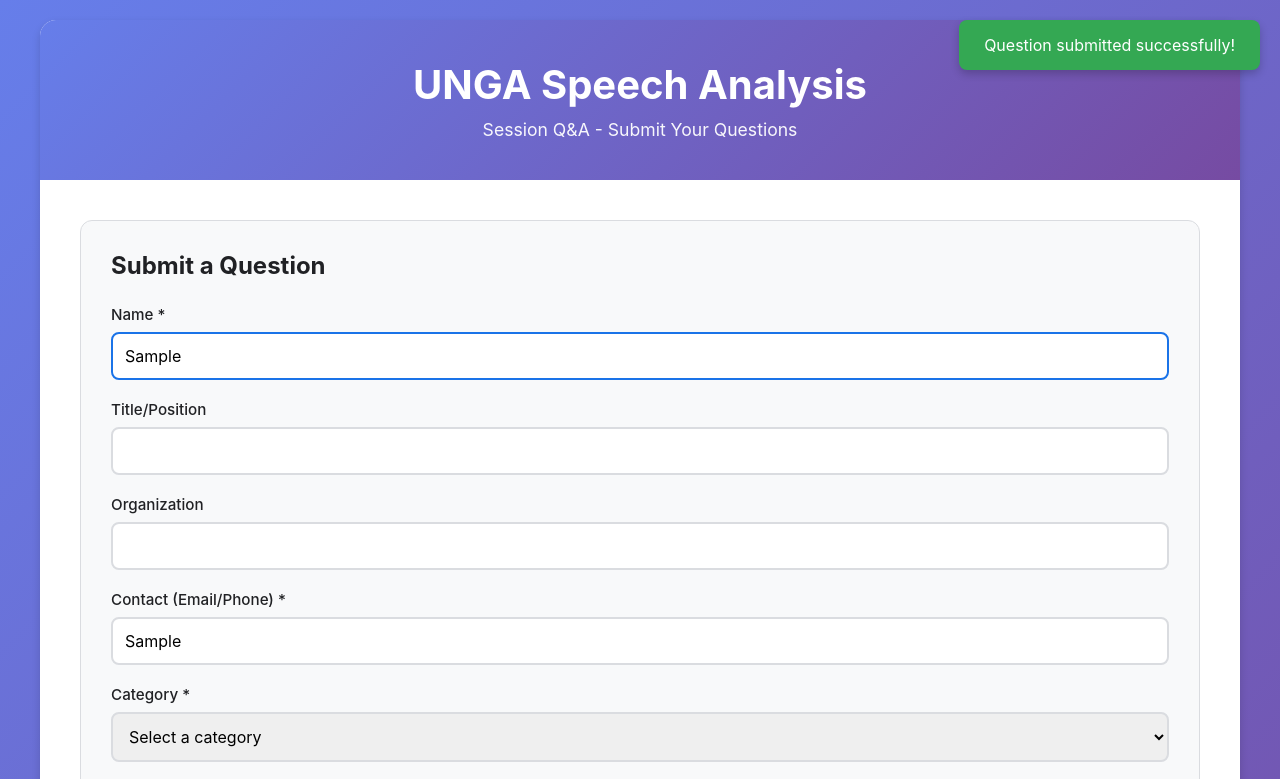
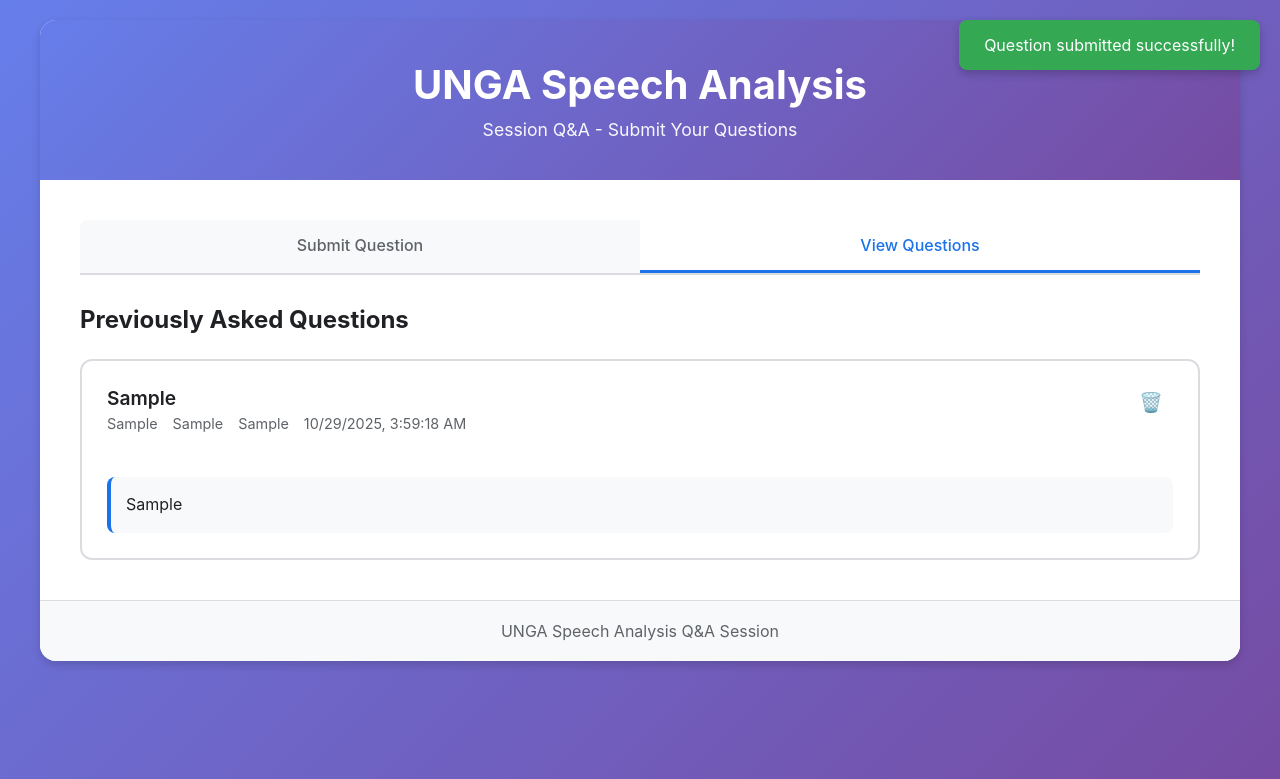
Before and after one commit to MafiAtUN/UNGA-speech-analysis-qa, a plain HTML site: page index.html in a window 1280 px wide. Both pictures are taken after typing "Sample", "Sample", "Sample", "Sample", "Sample" into the empty fields and a click on the button "Add Another Question". Shown: the top 779 px of the page. Drawn offline with Linux system fonts and the light colour scheme.

Commit message:
Add tabbed interface to separate submit form and questions view

```diff
--- a/index.html
+++ b/index.html
@@ -14,9 +14,15 @@
         </header>
 
         <div class="main-content">
-            <!-- Question Form Section -->
+            <!-- Tabs Navigation -->
+            <div class="tabs">
+                <button class="tab-btn active" data-tab="submit">Submit Question</button>
+                <button class="tab-btn" data-tab="questions">View Questions</button>
+            </div>
+
+            <!-- Submit Question Tab -->
+            <div class="tab-content active" id="submit-tab">
                 <section class="form-section">
-                <h2>Submit a Question</h2>
                     <form id="questionForm" class="question-form">
                         <div class="form-group">
                             <label for="name">Name *</label>
@@ -59,17 +65,20 @@
                         </div>
                     </form>
                 </section>
+            </div>
 
-            <!-- Submitted Questions Section -->
+            <!-- View Questions Tab -->
+            <div class="tab-content" id="questions-tab">
                 <section class="questions-section">
                     <div class="section-header">
-                    <h2>Submitted Questions</h2>
+                        <h2>Previously Asked Questions</h2>
                     </div>
 
                     <div id="questionsList" class="questions-list">
                         <p class="empty-state">No questions submitted yet. Be the first to ask!</p>
                     </div>
                 </section>
+            </div>
         </div>
 
         <footer>
--- a/script.js
+++ b/script.js
@@ -10,7 +10,35 @@
 
     // Add another question button
     document.getElementById('addAnotherBtn').addEventListener('click', handleAddAnother);
+
+    // Tab switching
+    document.querySelectorAll('.tab-btn').forEach(btn => {
+        btn.addEventListener('click', () => {
+            const tabName = btn.dataset.tab;
+            switchTab(tabName);
+        });
+    });
 });
+
+// Handle tab switching
+function switchTab(tabName) {
+    // Update tab buttons
+    document.querySelectorAll('.tab-btn').forEach(btn => {
+        btn.classList.remove('active');
+    });
+    document.querySelector(`[data-tab="${tabName}"]`).classList.add('active');
+
+    // Update tab content
+    document.querySelectorAll('.tab-content').forEach(content => {
+        content.classList.remove('active');
+    });
+    document.getElementById(`${tabName}-tab`).classList.add('active');
+
+    // If switching to questions tab, ensure questions are rendered
+    if (tabName === 'questions') {
+        renderQuestions();
+    }
+}
 
 // Handle form submission
 function handleSubmit(e) {
@@ -41,6 +69,9 @@
 
     // Show success message
     showNotification('Question submitted successfully!');
+
+    // Switch to questions tab to show the new question
+    switchTab('questions');
 }
 
 // Handle "Add Another" button
--- a/styles.css
+++ b/styles.css
@@ -55,8 +55,51 @@
 
 .main-content {
     padding: 40px;
-    display: grid;
-    gap: 40px;
+}
+
+/* Tabs Styles */
+.tabs {
+    display: flex;
+    gap: 0;
+    border-bottom: 2px solid var(--border-color);
+    margin-bottom: 30px;
+    background: var(--bg-secondary);
+    border-radius: 8px 8px 0 0;
+}
+
+.tab-btn {
+    flex: 1;
+    padding: 15px 30px;
+    border: none;
+    background: transparent;
+    color: var(--text-secondary);
+    font-size: 1rem;
+    font-weight: 500;
+    cursor: pointer;
+    transition: all 0.3s ease;
+    border-bottom: 3px solid transparent;
+    font-family: inherit;
+    position: relative;
+}
+
+.tab-btn:hover {
+    background: rgba(26, 115, 232, 0.1);
+    color: var(--primary-color);
+}
+
+.tab-btn.active {
+    color: var(--primary-color);
+    border-bottom-color: var(--primary-color);
+    background: var(--bg-primary);
+}
+
+.tab-content {
+    display: none;
+}
+
+.tab-content.active {
+    display: block;
+    animation: fadeIn 0.3s ease;
 }
 
 /* Form Styles */
```
Lines whose indentation alone changed are shown as unchanged.
